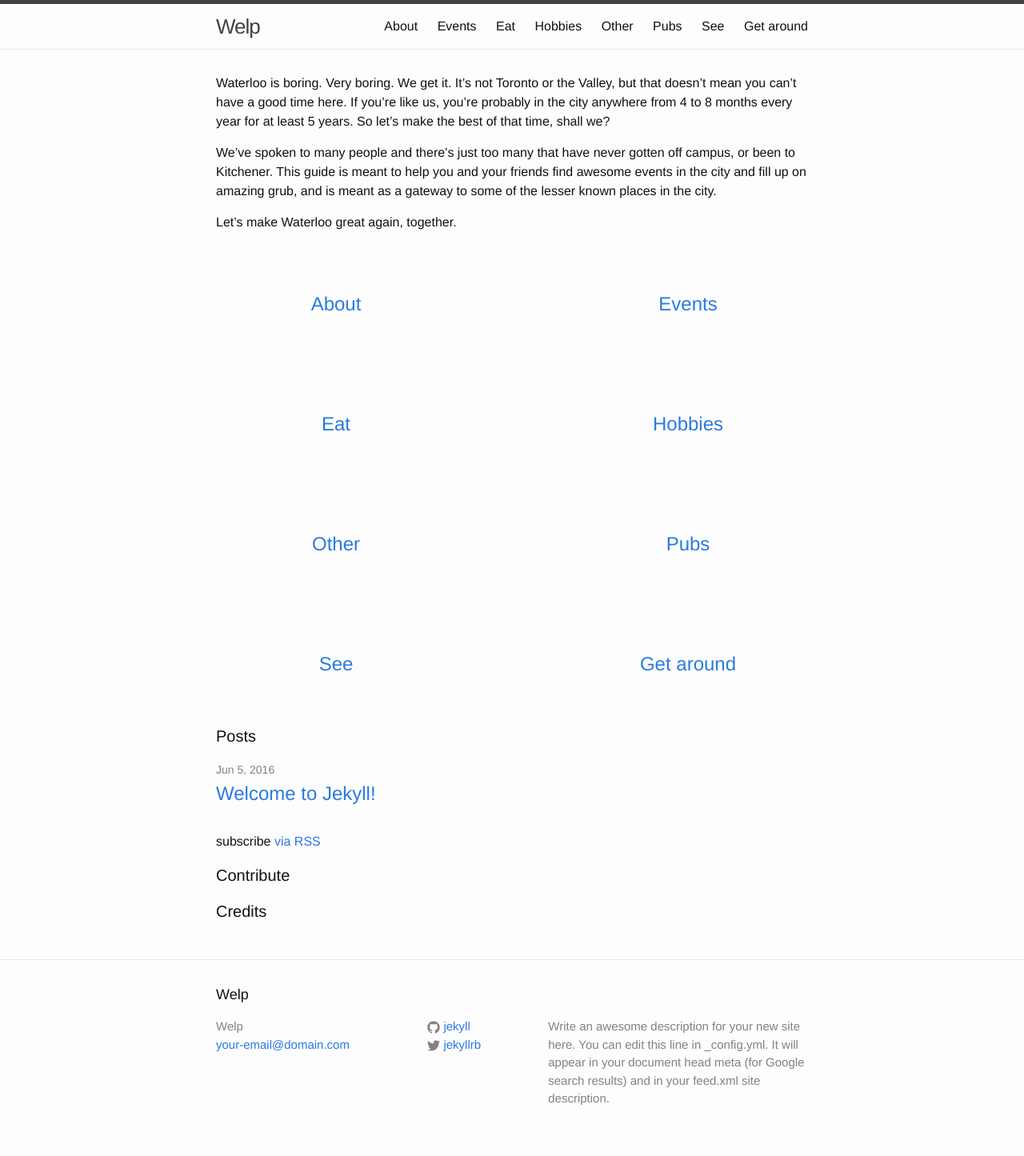
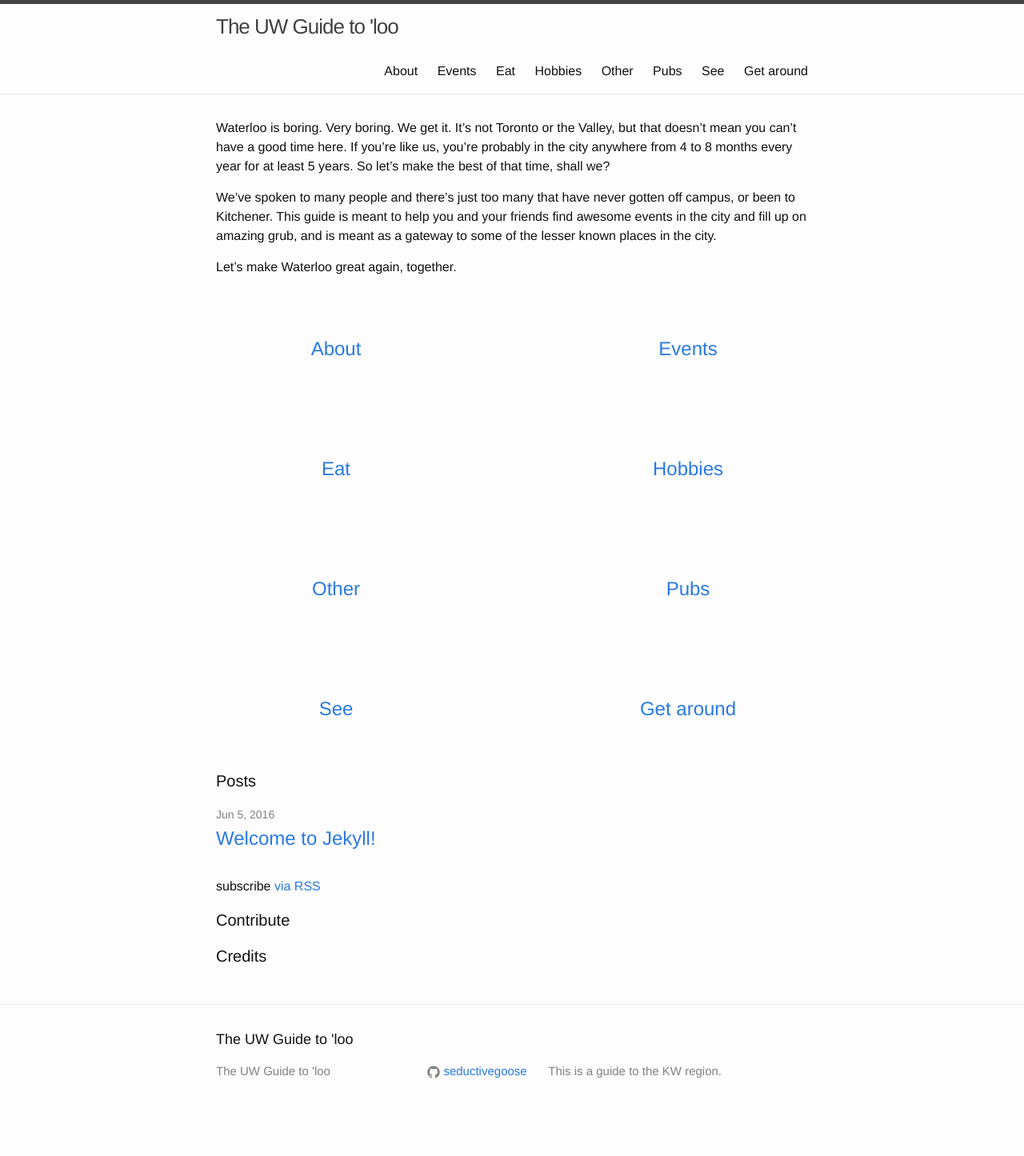
Before and after one commit to seductivegeese/guide, a Jekyll site: the page built from index.html, in a window 1280 px wide. Shown: the whole page at 80% size. Built offline with Jekyll 4.4.1, drawn with Linux system fonts in a browser that asks for light colours; after the commit the page ends 1411 px from its top, so only the background shows below that.

Commit message:
update description

```diff
--- a/_config.yml
+++ b/_config.yml
@@ -6,16 +6,12 @@
 # 'jekyll serve'. If you change this file, please restart the server process.
 
 # Site settings
-title: Welp
-email: your-email@domain.com
+title: "The UW Guide to 'loo"
 description: > # this means to ignore newlines until "baseurl:"
-  Write an awesome description for your new site here. You can edit this
-  line in _config.yml. It will appear in your document head meta (for
-  Google search results) and in your feed.xml site description.
+  This is a guide to the KW region.
 baseurl: "/guide" # the subpath of your site, e.g. /blog
 url: "http://seductivegoose.github.io" # the base hostname & protocol for your site
-twitter_username: jekyllrb
-github_username:  jekyll
+github_username:  seductivegoose
 
 # Build settings
 markdown: kramdown
```
